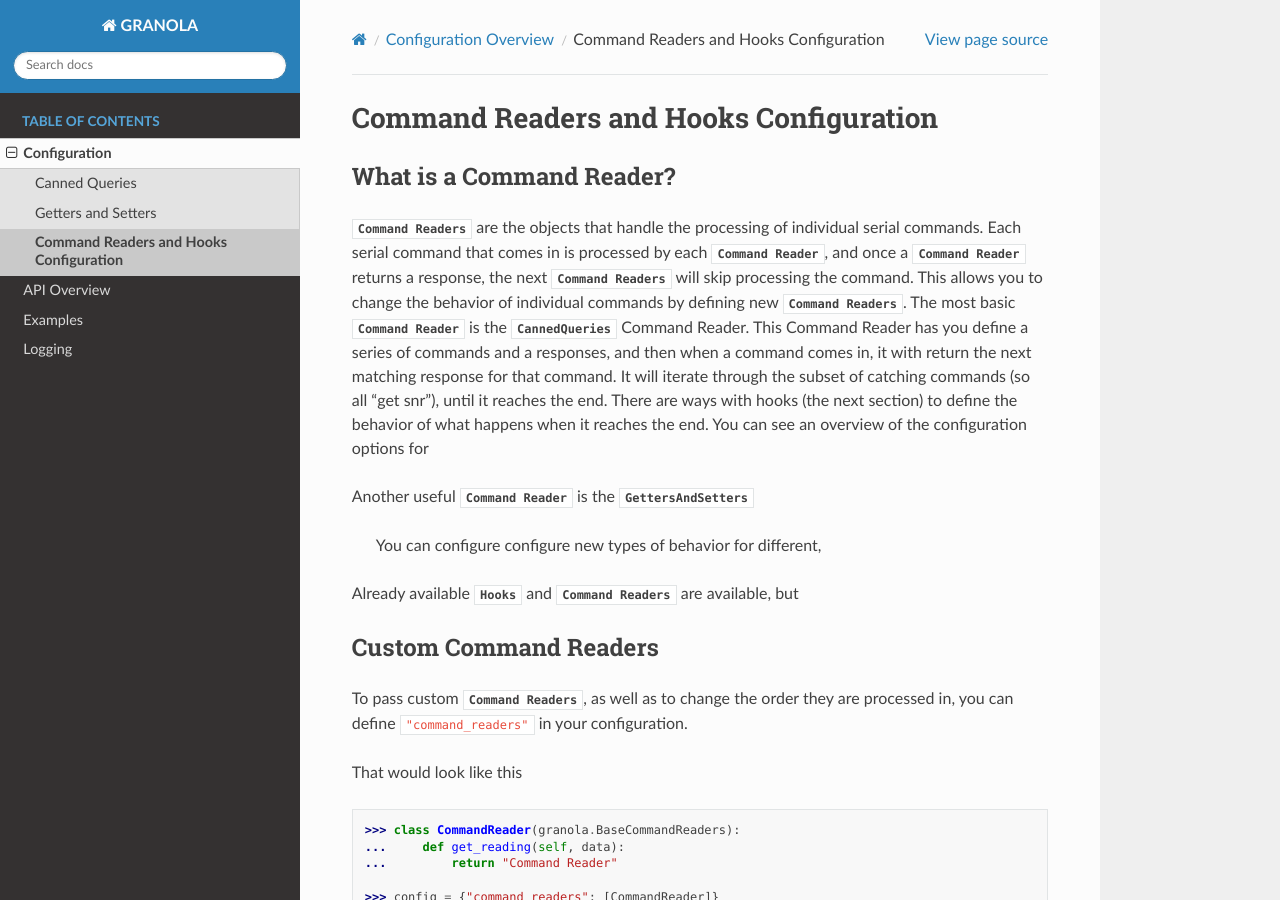
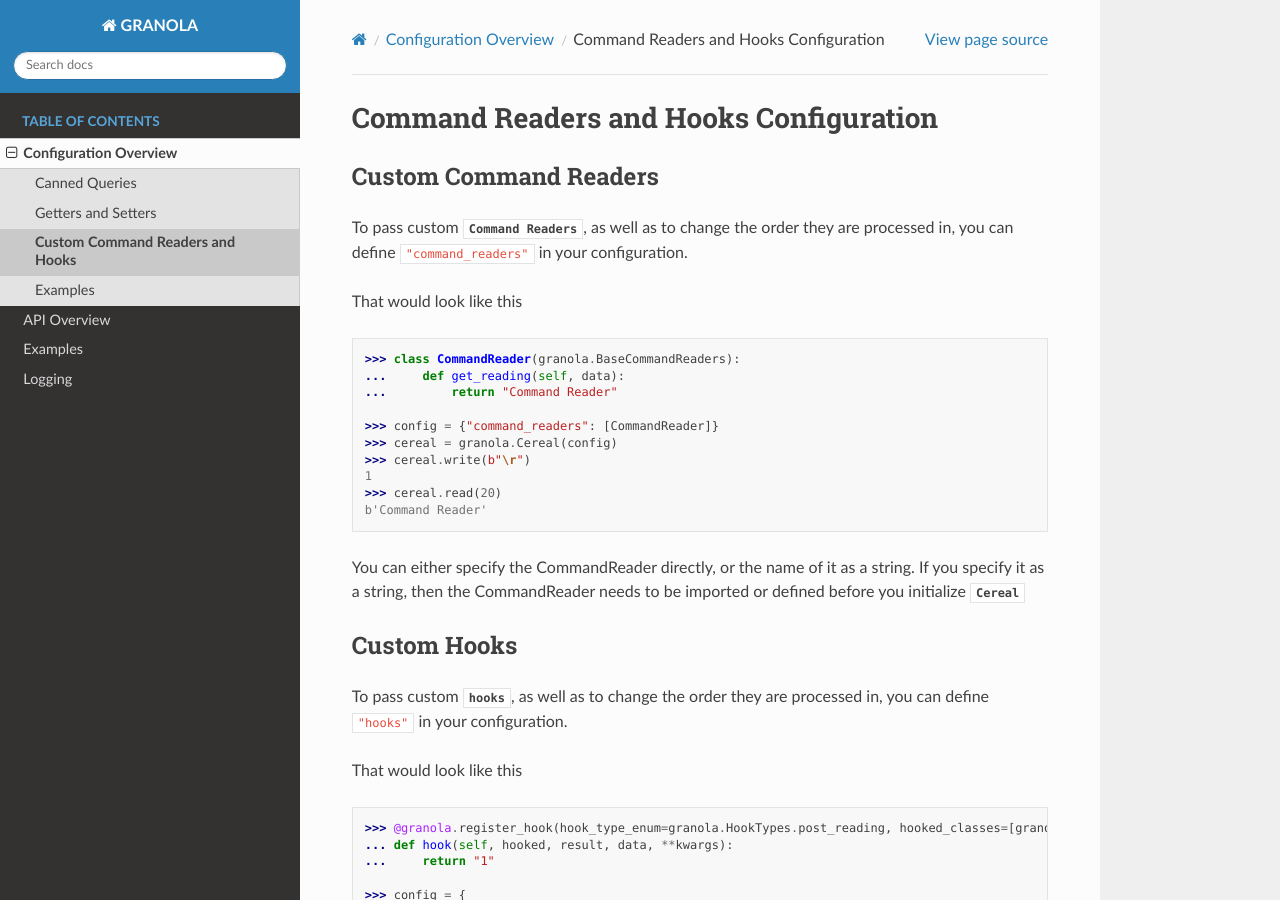
Before and after one commit to metergroup/GRANOLA, a Sphinx documentation site: the page built from docs/config/cr_hooks_cfg.rst, in a window 1280 px wide and 900 px high. Built offline with Sphinx 7.4.7 and the Read the Docs theme 2.0.0, drawn with Linux system fonts in a browser that asks for light colours.

```diff
--- a/docs/config/cr_hooks_cfg.rst
+++ b/docs/config/cr_hooks_cfg.rst
@@ -2,28 +2,6 @@
 Command Readers and Hooks Configuration
 =========================================
 
-**************************
-What is a Command Reader?
-**************************
-
-:mod:`Command Readers <granola.command_readers>` are the objects that handle the processing of individual serial
-commands. Each serial command that comes in is processed by each :mod:`Command Reader <granola.command_readers>`, and
-once a :mod:`Command Reader <granola.command_readers>` returns a response, the next
-:mod:`Command Readers <granola.command_readers>` will skip processing the command. This allows you to change the
-behavior of individual commands by defining new :mod:`Command Readers <granola.command_readers>`. The most basic
-:mod:`Command Reader <granola.command_readers>` is the :class:`~granola.command_readers.CannedQueries` Command Reader.
-This Command Reader has you define a series of commands and a responses, and then when a command comes in, it with return
-the next matching response for that command. It will iterate through the subset of catching commands (so all "get sn\r"),
-until it reaches the end. There are ways with hooks (the next section) to define the behavior of what happens when it
-reaches the end. You can see an overview of the configuration options for
-
-Another useful :mod:`Command Reader <granola.command_readers>` is the :class:`~granola.command_readers.GettersAndSetters`
-
-
- You can configure configure new types of behavior for different,
-
-
-Already available :mod:`Hooks <granola.hooks.hooks>` and :mod:`Command Readers <granola.command_readers>` are available, but
 
 ***********************
 Custom Command Readers
--- a/docs/index.rst
+++ b/docs/index.rst
@@ -40,7 +40,7 @@
     :name: mastertoc
     :titlesonly:
 
-    Configuration <config/config>
+    config/config
     API Overview <api>
-    examples_notebooks
+    examples/examples_notebooks
     logging
```
Also changed, not shown: docs/config/config.rst (+61 -2 lines), docs/examples/examples_notebooks.rst (added, +15 -0 lines), docs/examples_notebooks.rst (deleted, +0 -8 lines), 5 other files.
